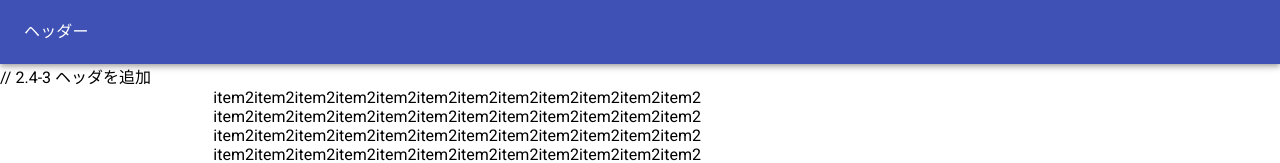
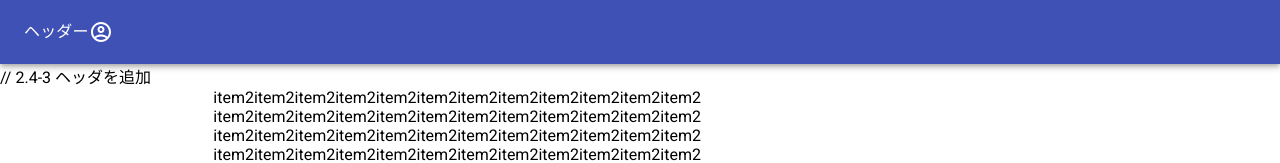
Before and after one commit to Remi-1201/Material-react, a React (Create React App) app in the folder material-react/: page / in a window 1280 px wide. Shown: the top 163 px of the page. Built offline with nearby package versions, Linux system fonts and the light colour scheme.

Commit message:
[add] 2.5 アイコンをつける

```diff
--- a/material-react/src/components/Header.js
+++ b/material-react/src/components/Header.js
@@ -1,6 +1,7 @@
 // 2.4-4 ヘッダーにMaterial-uiを適用
 import { AppBar, Toolbar, Typography } from '@material-ui/core'
-
+// 2.5 アイコンをつける
+import AccountCircleOutlinedIcon from '@material-ui/icons/AccountCircleOutlined';
 import React from 'react'
 
 function Header() {
@@ -9,6 +10,7 @@ function Header() {
         <AppBar position="static">
             <Toolbar>
                 <Typography>ヘッダー</Typography>
+                <AccountCircleOutlinedIcon /> {/* 2.5 アイコンをつける */}
             </Toolbar>
         </AppBar>
     )
```
Also changed, not shown: 1 other file (tests, documents, lock files or other folders).
